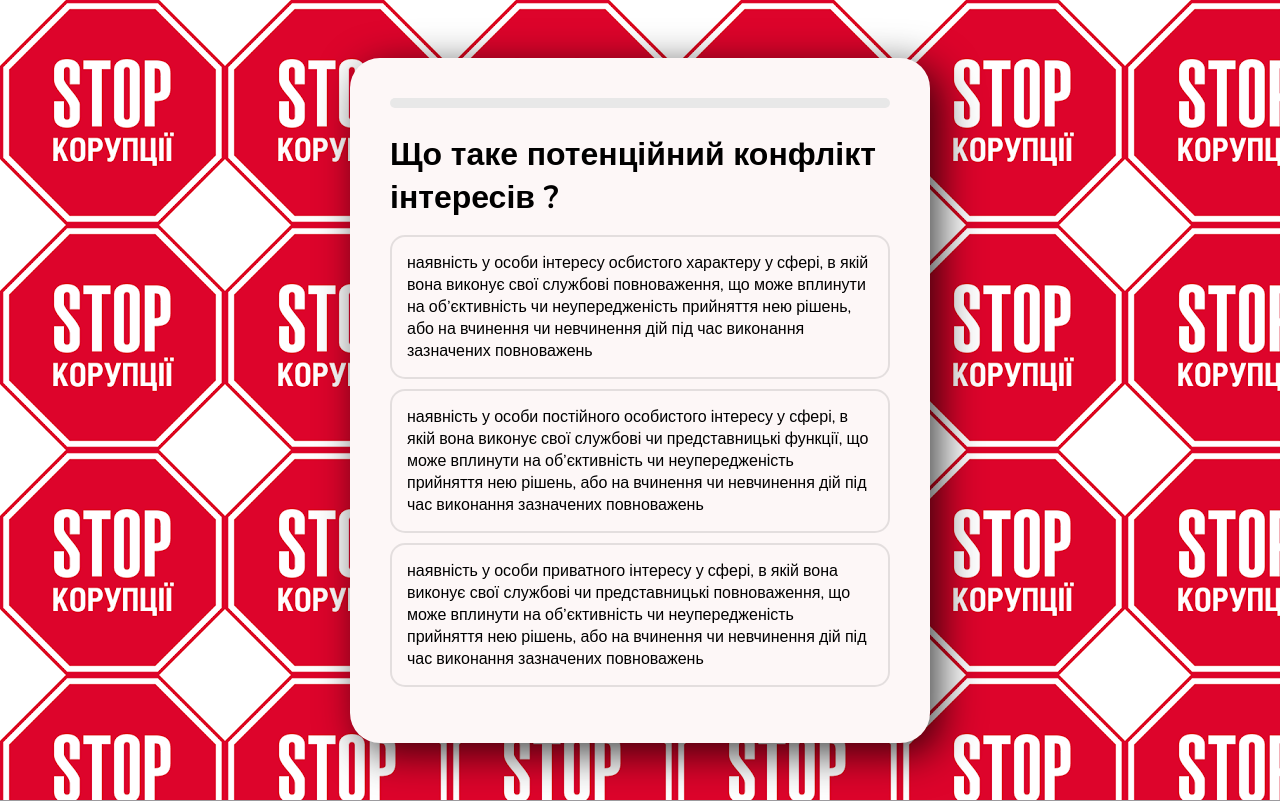
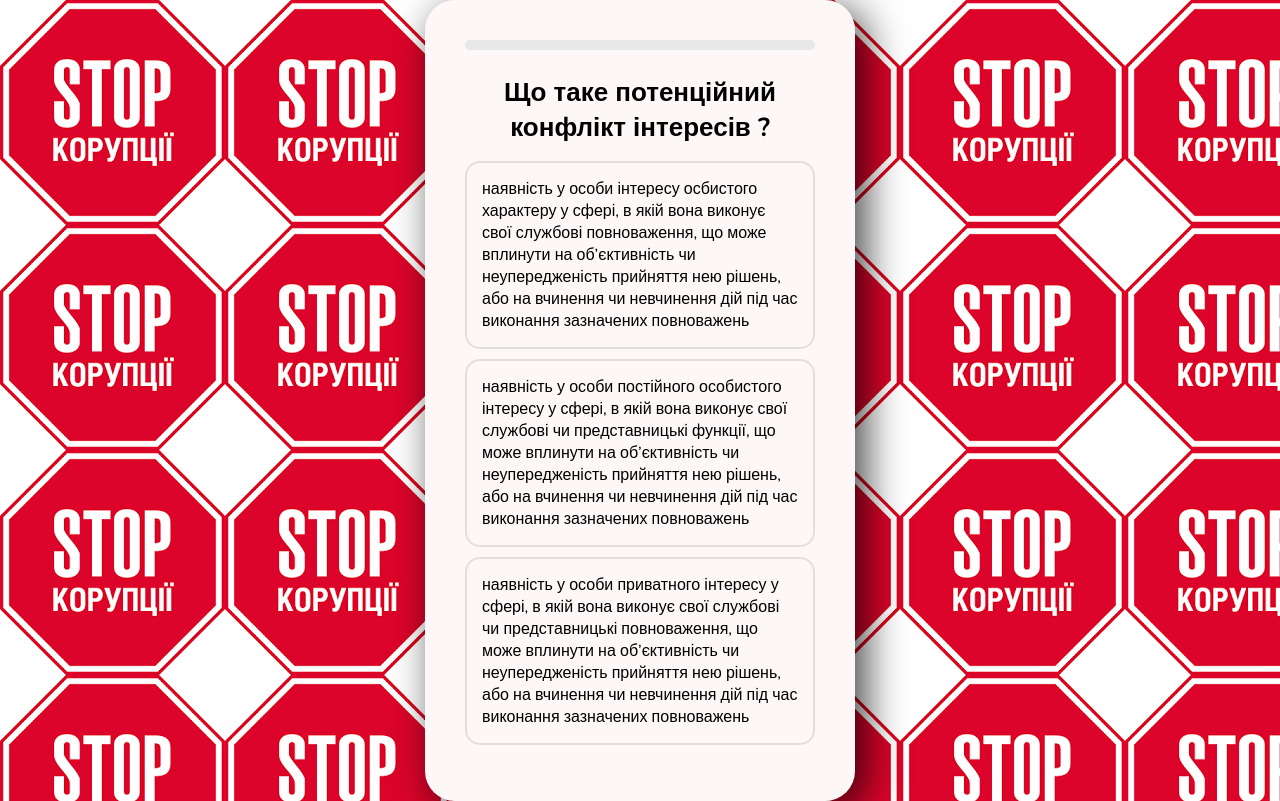
Before and after one commit to NovikoffOleh/corruption_qwiz, a React (Create React App) app: page / in a window 1280 px wide. Built offline with nearby package versions, Linux system fonts and the light colour scheme.

Commit message:
Update index.scss

```diff
--- a/src/index.scss
+++ b/src/index.scss
@@ -16,7 +16,7 @@ body {
     }
 
 .App {
-  width: 500px;
+  width: 350px;
   /*height: 300px;*/
   border-radius: 30px;
   padding: 40px;
@@ -93,6 +93,8 @@ body {
 
   h1 {
     margin: 0;
+    font-size: 26px;
+    text-align: center;
   }
 
   ul {
```
